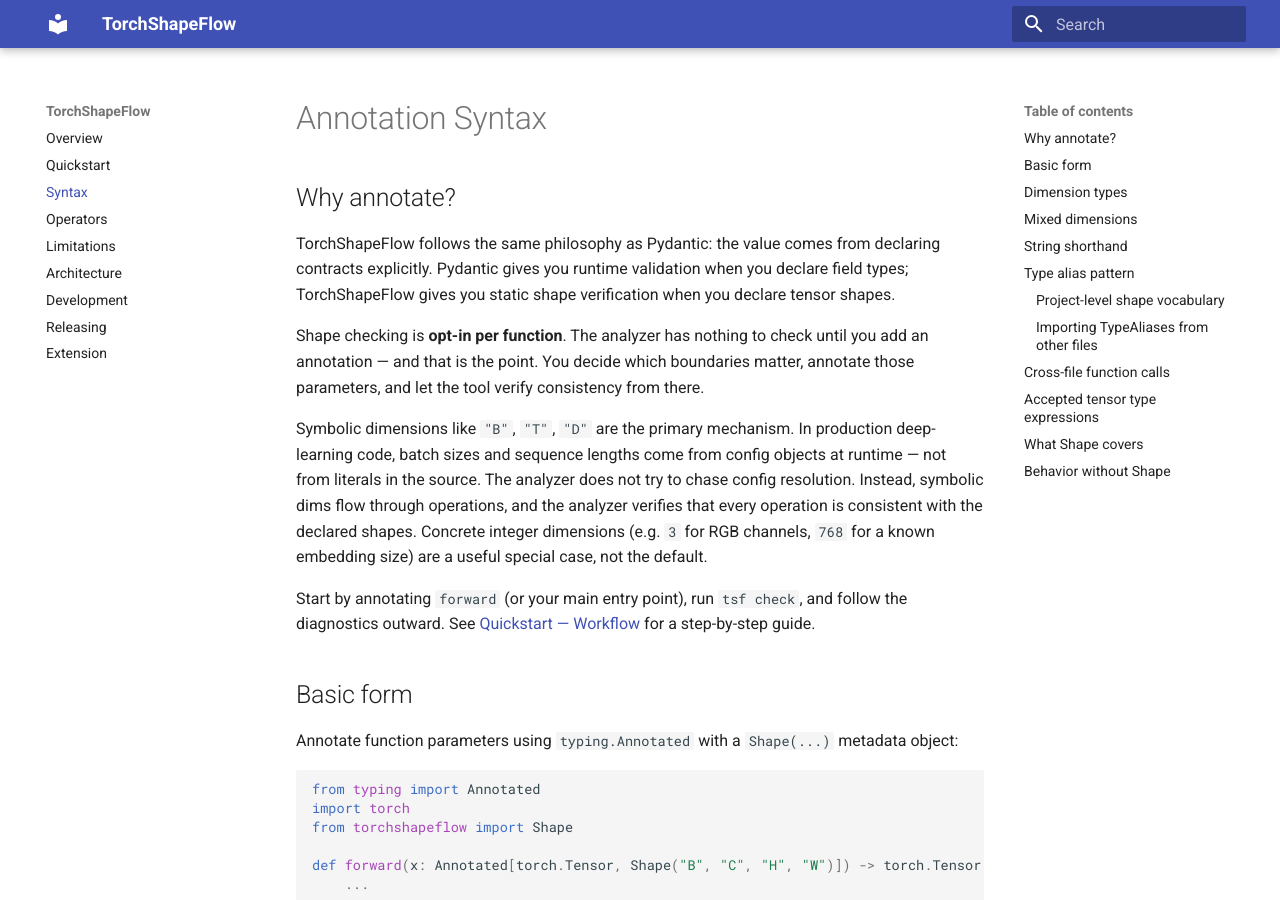
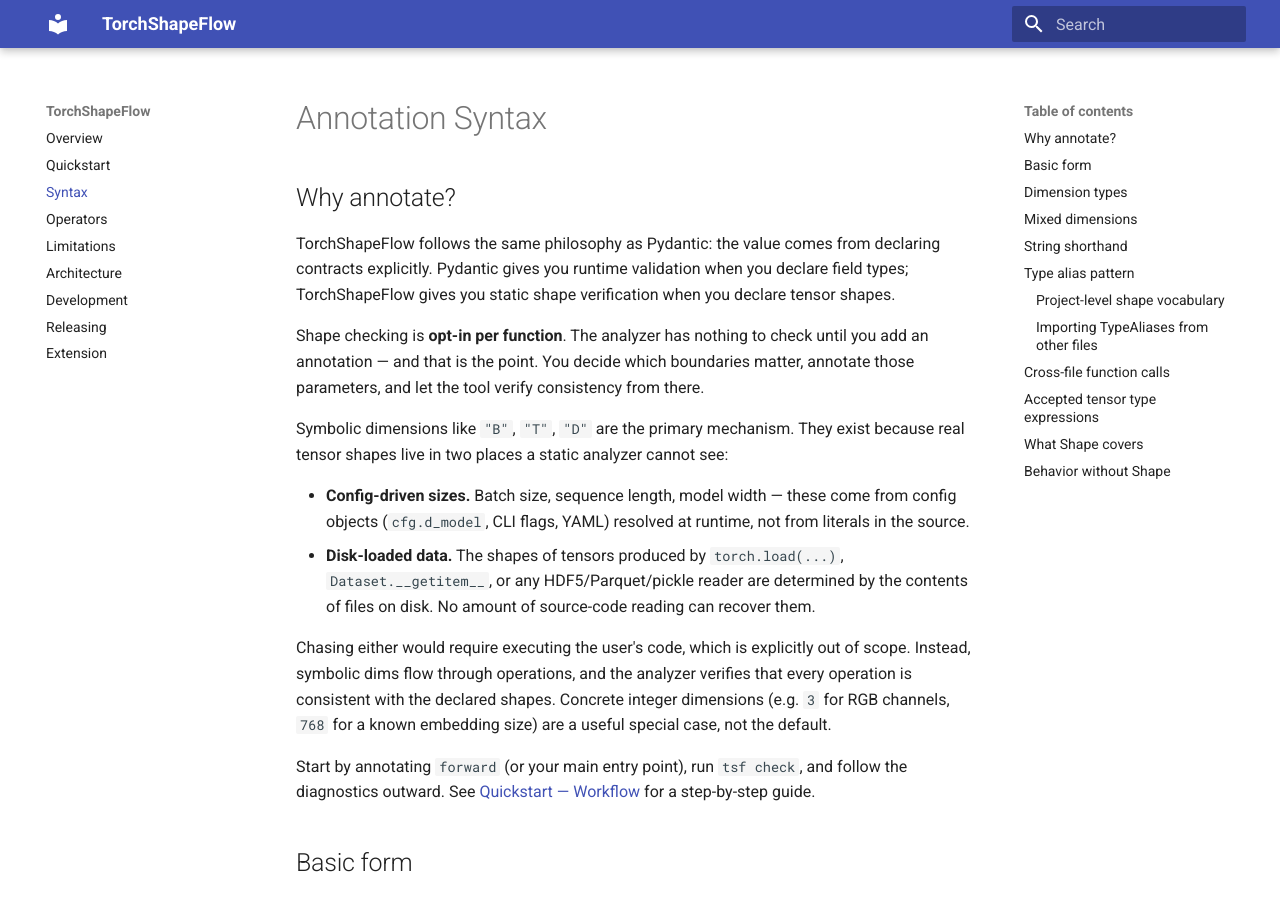
Before and after one commit to Davidxswang/torchshapeflow, an MkDocs documentation site: the page built from docs/syntax.md, in a window 1280 px wide and 900 px high. Built offline with MkDocs 1.6.1 and Material for MkDocs 9.7.7, drawn with Linux system fonts in a browser that asks for light colours.

Commit message:
docs: document disk-loaded data as a peer rationale to config-driven sizes
The annotation-first design exists because real tensor shapes live in two
places a static analyzer cannot see: config-driven sizes resolved at runtime,
and data loaded from disk (torch.load, Dataset.__getitem__, HDF5/Parquet).
Previously only the config-driven case was documented; this adds the
disk-loaded case as a peer rationale in syntax.md and declares it as an
explicit non-goal in limitations.md.

Single source of truth: the full rationale lives in syntax.md "Why
annotate?"; limitations.md declares the non-goals and links back.

Co-Authored-By: Claude Opus 4.7 (1M context) <noreply@anthropic.com>

```diff
--- a/docs/syntax.md
+++ b/docs/syntax.md
@@ -12,13 +12,23 @@ until you add an annotation — and that is the point. You decide which boundari
 matter, annotate those parameters, and let the tool verify consistency from
 there.
 
-Symbolic dimensions like `"B"`, `"T"`, `"D"` are the primary mechanism.
-In production deep-learning code, batch sizes and sequence lengths come from
-config objects at runtime — not from literals in the source. The analyzer does
-not try to chase config resolution. Instead, symbolic dims flow through
-operations, and the analyzer verifies that every operation is consistent with the
-declared shapes. Concrete integer dimensions (e.g. `3` for RGB channels, `768`
-for a known embedding size) are a useful special case, not the default.
+Symbolic dimensions like `"B"`, `"T"`, `"D"` are the primary mechanism. They
+exist because real tensor shapes live in two places a static analyzer cannot
+see:
+
+- **Config-driven sizes.** Batch size, sequence length, model width — these
+  come from config objects (`cfg.d_model`, CLI flags, YAML) resolved at runtime,
+  not from literals in the source.
+- **Disk-loaded data.** The shapes of tensors produced by `torch.load(...)`,
+  `Dataset.__getitem__`, or any HDF5/Parquet/pickle reader are determined by
+  the contents of files on disk. No amount of source-code reading can recover
+  them.
+
+Chasing either would require executing the user's code, which is explicitly out
+of scope. Instead, symbolic dims flow through operations, and the analyzer
+verifies that every operation is consistent with the declared shapes. Concrete
+integer dimensions (e.g. `3` for RGB channels, `768` for a known embedding
+size) are a useful special case, not the default.
 
 Start by annotating `forward` (or your main entry point), run `tsf check`, and
 follow the diagnostics outward. See [Quickstart — Workflow](quickstart.md#workflow)
```
Also changed, not shown: docs/limitations.md (+8 -0 lines).
